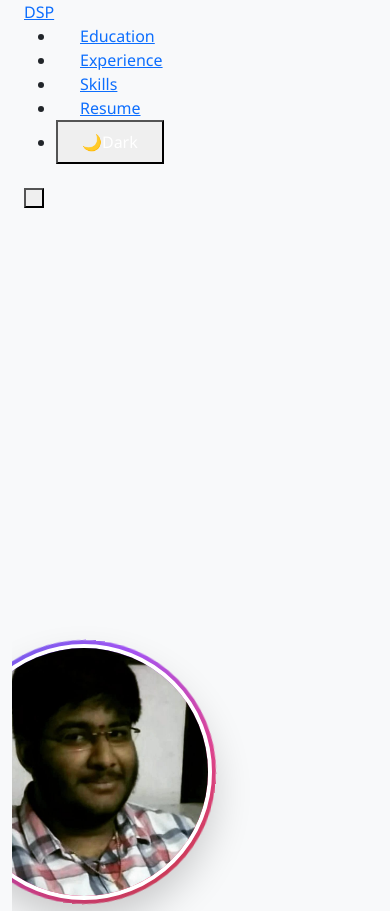
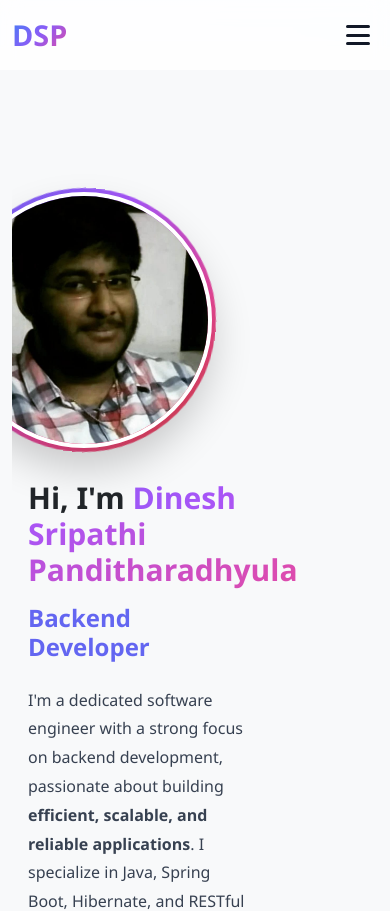
Before and after one commit to spdinesh37/react_app, a React (Create React App) app: page / in a window 390 px wide. Shown: the top 911 px of the page. Built offline with nearby package versions, Linux system fonts and the light colour scheme.

Commit message:
exp ui update

```diff
--- a/src/components/Navbar.js
+++ b/src/components/Navbar.js
@@ -5,12 +5,10 @@ const Navbar = ({ darkMode, toggleTheme }) => {
   const [scrolled, setScrolled] = useState(false);
   const [activeSection, setActiveSection] = useState('about');
 
-  // Handle scroll effect
   useEffect(() => {
     const handleScroll = () => {
       setScrolled(window.scrollY > 50);
 
-      // Detect active section
       const sections = ['about', 'education', 'experience', 'skills', 'resume'];
       for (const section of sections) {
         const element = document.getElementById(section);
@@ -28,7 +26,6 @@ const Navbar = ({ darkMode, toggleTheme }) => {
     return () => window.removeEventListener('scroll', handleScroll);
   }, []);
 
-  // Close menu when clicking a link
   const handleLinkClick = () => {
     setMenuOpen(false);
   };
@@ -40,34 +37,78 @@ const Navbar = ({ darkMode, toggleTheme }) => {
     { href: '#resume', label: 'Resume' },
   ];
 
+  const navStyle = {
+    position: 'fixed',
+    top: 0,
+    left: 0,
+    right: 0,
+    zIndex: 1050,
+    transition: 'all 0.3s ease',
+    backgroundColor: scrolled
+      ? (darkMode ? 'rgba(17, 24, 39, 0.95)' : 'rgba(255, 255, 255, 0.95)')
+      : (darkMode ? 'rgba(17, 24, 39, 0.8)' : 'rgba(255, 255, 255, 0.8)'),
+    backdropFilter: 'blur(10px)',
+    boxShadow: scrolled ? '0 4px 20px rgba(0,0,0,0.1)' : 'none',
+    color: darkMode ? 'white' : '#111827',
+  };
+
   return (
-    <nav
-      className={`fixed top-0 left-0 right-0 z-50 transition-all duration-300 ${
-        scrolled
-          ? darkMode
-            ? 'bg-gray-900/95 backdrop-blur-md shadow-lg'
-            : 'bg-white/95 backdrop-blur-md shadow-lg'
-          : darkMode
-          ? 'bg-gray-900/80 backdrop-blur-sm'
-          : 'bg-white/80 backdrop-blur-sm'
-      } ${darkMode ? 'text-white' : 'text-gray-900'}`}
-    >
-      <div className="container mx-auto px-4 sm:px-6 lg:px-8">
-        <div className="flex items-center justify-between h-16 sm:h-20">
-          {/* Brand Logo */}
-          <a
-            href="#about"
-            className="relative text-2xl sm:text-3xl font-bold group"
-            onClick={handleLinkClick}
-          >
-            <span className="bg-gradient-to-r from-blue-500 via-purple-500 to-pink-500 bg-clip-text text-transparent">
-              DSP
-            </span>
-            <span className="absolute -bottom-1 left-0 w-0 h-0.5 bg-gradient-to-r from-blue-500 to-purple-500 group-hover:w-full transition-all duration-300"></span>
+    <nav style={navStyle}>
+      <style>{`
+        .nav-brand-gradient {
+          background: linear-gradient(135deg, #3b82f6, #8b5cf6, #ec4899);
+          -webkit-background-clip: text;
+          -webkit-text-fill-color: transparent;
+          background-clip: text;
+        }
+        .nav-link-custom {
+          position: relative;
+          text-decoration: none;
+          transition: all 0.3s ease;
+        }
+        .nav-link-custom::after {
+          content: '';
+          position: absolute;
+          bottom: -2px;
+          left: 0;
+          width: 0;
+          height: 2px;
+          background: linear-gradient(90deg, #3b82f6, #8b5cf6);
+          transition: width 0.3s ease;
+        }
+        .nav-link-custom:hover::after,
+        .nav-link-custom.active::after {
+          width: 100%;
+        }
+        .theme-toggle-btn {
+          transition: all 0.3s ease;
+          border: none;
+          cursor: pointer;
+        }
+        .theme-toggle-btn:hover {
+          transform: scale(1.05);
+        }
+        @media (max-width: 991px) {
+          .mobile-menu {
+            transition: max-height 0.3s ease;
+            overflow: hidden;
+          }
+        }
+      `}</style>
+
+      <div className="container">
+        <div className="d-flex align-items-center justify-content-between" style={{ height: '70px' }}>
+          {/* Brand */}
+          <a href="#about" className="nav-brand-gradient" onClick={handleLinkClick} style={{
+            fontSize: '1.8rem',
+            fontWeight: 'bold',
+            textDecoration: 'none',
+          }}>
+            DSP
           </a>
 
           {/* Desktop Navigation */}
-          <ul className="hidden lg:flex items-center space-x-1">
+          <ul className="d-none d-lg-flex align-items-center list-unstyled mb-0" style={{ gap: '0.5rem' }}>
             {navLinks.map((link) => {
               const sectionId = link.href.substring(1);
               const isActive = activeSection === sectionId;
@@ -76,85 +117,90 @@ const Navbar = ({ darkMode, toggleTheme }) => {
                 <li key={link.href}>
                   <a
                     href={link.href}
-                    className={`relative px-4 py-2 font-medium transition-all duration-300 rounded-lg group ${
-                      isActive
-                        ? 'text-blue-500'
-                        : darkMode
-                        ? 'text-gray-300 hover:text-white'
-                        : 'text-gray-700 hover:text-gray-900'
-                    }`}
-                  >
-                    {link.label}
-                    <span
-                      className={`absolute bottom-0 left-1/2 -translate-x-1/2 h-0.5 bg-gradient-to-r from-blue-500 to-purple-500 transition-all duration-300 ${
-                        isActive ? 'w-full' : 'w-0 group-hover:w-full'
-                      }`}
-                    ></span>
+                    className={`nav-link-custom px-3 py-2 ${isActive ? 'active' : ''}`}
+                    style={{
+                      color: isActive ? '#3b82f6' : (darkMode ? '#d1d5db' : '#374151'),
+                      fontWeight: '500',
+                    }}>
+
+``                    {link.label}
                   </a>
                 </li>
               );
             })}
 
-            {/* Theme Toggle Button */}
-            <li className="ml-4">
+            {/* Theme Toggle */}
+            <li className="ms-3">
               <button
                 onClick={toggleTheme}
-                className={`relative overflow-hidden px-4 py-2 rounded-full font-semibold transition-all duration-300 transform hover:scale-105 active:scale-95 ${
-                  darkMode
-                    ? 'bg-gradient-to-r from-yellow-400 to-orange-500 text-gray-900 hover:shadow-lg hover:shadow-yellow-500/50'
-                    : 'bg-gradient-to-r from-indigo-600 to-purple-600 text-white hover:shadow-lg hover:shadow-purple-500/50'
-                }`}
+                className="theme-toggle-btn"
+                style={{
+                  padding: '0.5rem 1rem',
+                  borderRadius: '50px',
+                  fontWeight: '600',
+                  background: darkMode
+                    ? 'linear-gradient(135deg, #fbbf24, #f59e0b)'
+                    : 'linear-gradient(135deg, #4f46e5, #7c3aed)',
+                  color: darkMode ? '#111827' : 'white',
+                  boxShadow: darkMode
+                    ? '0 4px 15px rgba(251, 191, 36, 0.4)'
+                    : '0 4px 15px rgba(124, 58, 237, 0.4)',
+                }}
               >
-                <span className="relative z-10 flex items-center gap-2">
-                  {darkMode ? (
-                    <>
-                      <span className="text-lg">☀️</span>
-                      <span className="hidden sm:inline">Light</span>
-                    </>
-                  ) : (
-                    <>
-                      <span className="text-lg">🌙</span>
-                      <span className="hidden sm:inline">Dark</span>
-                    </>
-                  )}
-                </span>
+                {darkMode ? '☀️ Light' : '🌙 Dark'}
               </button>
             </li>
           </ul>
 
           {/* Mobile Menu Button */}
           <button
-            className="lg:hidden p-2 rounded-lg transition-all duration-300 hover:bg-gray-200/20 active:scale-95"
+            className="d-lg-none"
             onClick={() => setMenuOpen(!menuOpen)}
-            aria-label="Toggle menu"
+            style={{
+              background: 'none',
+              border: 'none',
+              padding: '0.5rem',
+              cursor: 'pointer',
+              color: darkMode ? 'white' : '#111827',
+            }}
           >
-            <div className="w-6 h-5 flex flex-col justify-between">
-              <span
-                className={`h-0.5 bg-current transition-all duration-300 ${
-                  menuOpen ? 'rotate-45 translate-y-2' : ''
-                }`}
-              ></span>
-              <span
-                className={`h-0.5 bg-current transition-all duration-300 ${
-                  menuOpen ? 'opacity-0' : ''
-                }`}
-              ></span>
-              <span
-                className={`h-0.5 bg-current transition-all duration-300 ${
-                  menuOpen ? '-rotate-45 -translate-y-2' : ''
-                }`}
-              ></span>
+            <div style={{ width: '24px', height: '20px', display: 'flex', flexDirection: 'column', justifyContent: 'space-between' }}>
+              <span style={{
+                height: '3px',
+                background: 'currentColor',
+                borderRadius: '2px',
+                transition: 'all 0.3s ease',
+                transform: menuOpen ? 'rotate(45deg) translateY(8px)' : 'none',
+              }} />
+              <span style={{
+                height: '3px',
+                background: 'currentColor',
+                borderRadius: '2px',
+                transition: 'all 0.3s ease',
+                opacity: menuOpen ? 0 : 1,
+              }} />
+              <span style={{
+                height: '3px',
+                background: 'currentColor',
+                borderRadius: '2px',
+                transition: 'all 0.3s ease',
+                transform: menuOpen ? 'rotate(-45deg) translateY(-8px)' : 'none',
+              }} />
             </div>
           </button>
         </div>
 
         {/* Mobile Menu */}
         <div
-          className={`lg:hidden overflow-hidden transition-all duration-300 ease-in-out ${
-            menuOpen ? 'max-h-96 opacity-100' : 'max-h-0 opacity-0'
-          }`}
+          className="d-lg-none mobile-menu"
+          style={{
+            maxHeight: menuOpen ? '400px' : '0',
+            backgroundColor: darkMode ? '#1f2937' : 'white',
+            borderRadius: '0 0 1rem 1rem',
+            marginTop: menuOpen ? '0.5rem' : '0',
+          }}
         >
-          <ul className="py-4 space-y-1">
+          <ul className="list-unstyled mb-0 py-3">
             {navLinks.map((link) => {
               const sectionId = link.href.substring(1);
               const isActive = activeSection === sectionId;
@@ -164,13 +210,15 @@ const Navbar = ({ darkMode, toggleTheme }) => {
                   <a
                     href={link.href}
                     onClick={handleLinkClick}
-                    className={`block px-4 py-3 rounded-lg font-medium transition-all duration-300 ${
-                      isActive
-                        ? 'bg-gradient-to-r from-blue-500/20 to-purple-500/20 text-blue-500 border-l-4 border-blue-500'
-                        : darkMode
-                        ? 'hover:bg-gray-800 text-gray-300'
-                        : 'hover:bg-gray-100 text-gray-700'
-                    }`}
+                    style={{
+                      display: 'block',
+                      padding: '0.75rem 1.5rem',
+                      color: isActive ? '#3b82f6' : (darkMode ? '#d1d5db' : '#374151'),
+                      textDecoration: 'none',
+                      fontWeight: isActive ? '600' : '500',
+                      backgroundColor: isActive ? (darkMode ? '#374151' : '#eff6ff') : 'transparent',
+                      borderLeft: isActive ? '4px solid #3b82f6' : 'none',
+                    }}
                   >
                     {link.label}
                   </a>
@@ -179,14 +227,19 @@ const Navbar = ({ darkMode, toggleTheme }) => {
             })}
 
             {/* Mobile Theme Toggle */}
-            <li className="px-4 pt-4 border-t border-gray-200 dark:border-gray-700">
+            <li className="px-3 pt-3" style={{ borderTop: `1px solid ${darkMode ? '#374151' : '#e5e7eb'}` }}>
               <button
                 onClick={toggleTheme}
-                className={`w-full px-4 py-3 rounded-lg font-semibold transition-all duration-300 ${
-                  darkMode
-                    ? 'bg-gradient-to-r from-yellow-400 to-orange-500 text-gray-900'
-                    : 'bg-gradient-to-r from-indigo-600 to-purple-600 text-white'
-                }`}
+                className="theme-toggle-btn w-100"
+                style={{
+                  padding: '0.75rem',
+                  borderRadius: '0.75rem',
+                  fontWeight: '600',
+                  background: darkMode
+                    ? 'linear-gradient(135deg, #fbbf24, #f59e0b)'
+                    : 'linear-gradient(135deg, #4f46e5, #7c3aed)',
+                  color: darkMode ? '#111827' : 'white',
+                }}
               >
                 {darkMode ? '☀️ Switch to Light Mode' : '🌙 Switch to Dark Mode'}
               </button>
```
Also changed, not shown: src/components/Experience.js (+139 -246 lines).
